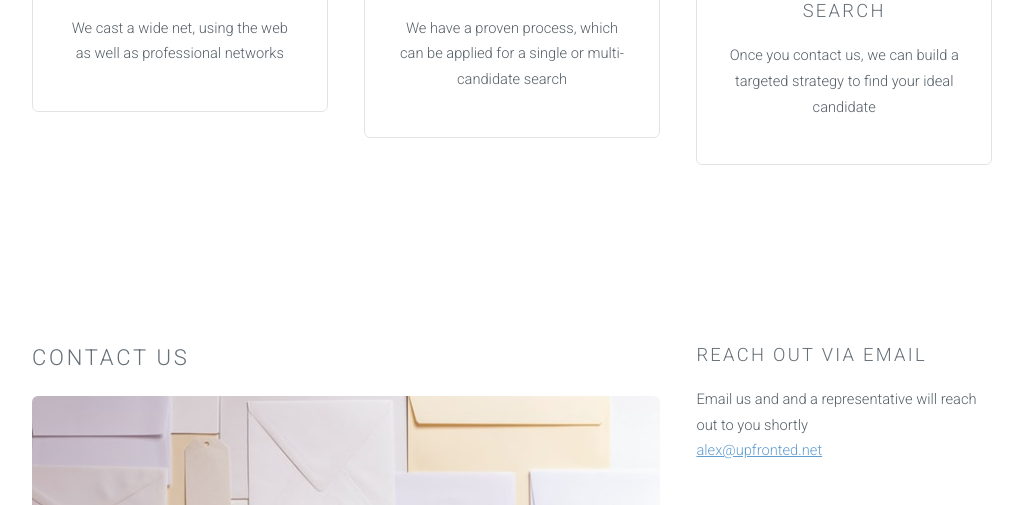
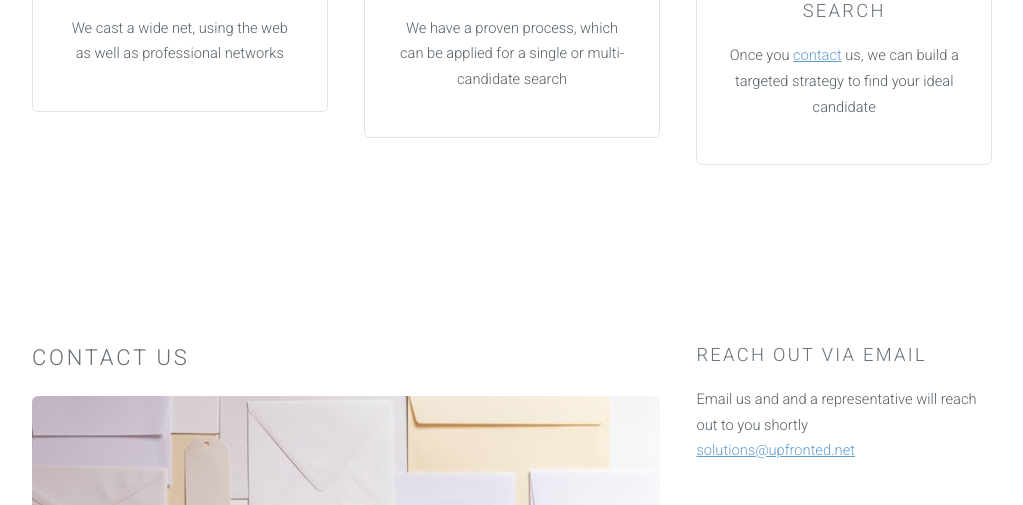
Before and after one commit to awiddy/upfronted, a plain HTML site: page index.html in a window 1280 px wide. Shown: the part 790-1295 px from the top of the page, without its empty margins (128-1151 px from the left). Drawn offline with Linux system fonts and the light colour scheme.

Commit message:
Update index.html

```diff
--- a/index.html
+++ b/index.html
@@ -80,7 +80,7 @@
 							<section class="special box">
 								<i class="icon fa-cog major"></i>
 								<h3>Customize Your Search</h3>
-								<p>Once you contact us, we can build a targeted strategy to find your ideal candidate</p>
+								<p>Once you <a href="mailto:solutions@upfronted.net">contact</a> us, we can build a targeted strategy to find your ideal candidate</p>
 							</section>
 						</div>
 					</div>
@@ -135,7 +135,7 @@
 								<h3>Reach out via email</h3>
 								<p>
 								  Email us and and a representative will reach out to you shortly<br>
-								  <a href="mailto:alex@upfronted.net">alex@upfronted.net</a>
+								  <a href="mailto:solutions@upfronted.net">solutions@upfronted.net</a>
 								</p>
 							</section>
 							<hr />
```
